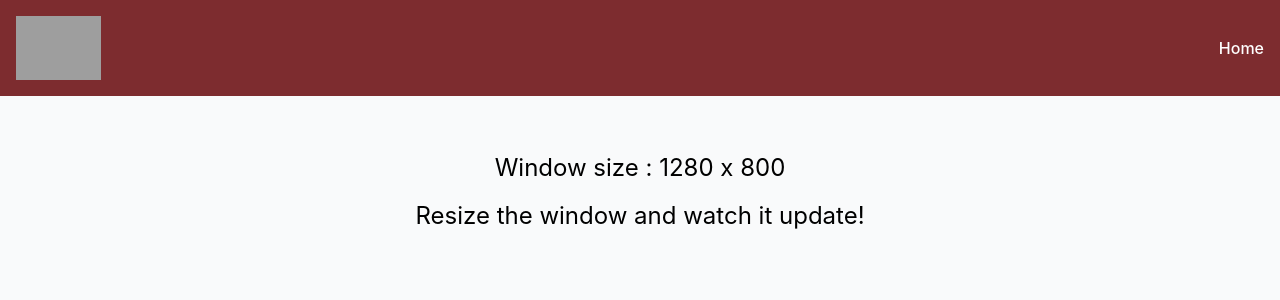
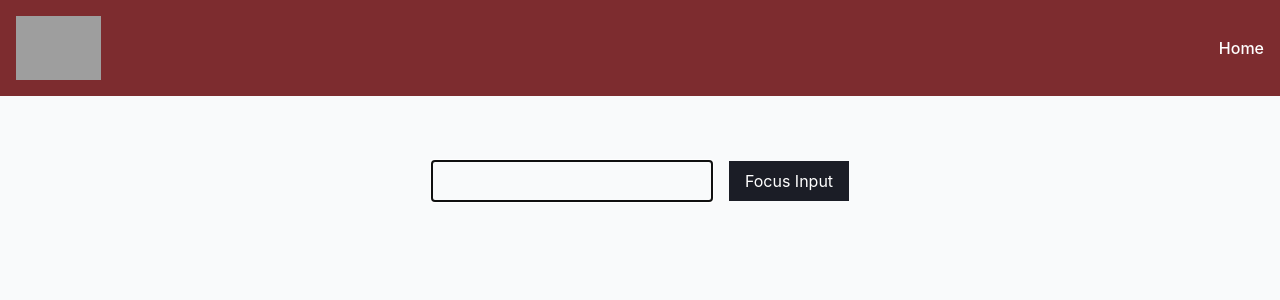
Before and after one commit to dimigeo6595/cf9-react, a React (Vite) app: page / in a window 1280 px wide. Shown: the top 300 px of the page. Built offline with nearby package versions, Linux system fonts and the light colour scheme; grey boxes are pictures that could not be loaded.

Commit message:
feat: add FocusInput component

```diff
--- a/src/App.tsx
+++ b/src/App.tsx
@@ -9,7 +9,8 @@
 // import NameChangerWithTitle from "./components/LessonFive/NameChangerWithTitle.tsx";
 // import AutoRedirect from "./components/LessonSix/AutoRedirect.tsx";
 import Layout from "./components/Layout.tsx";
-import WindowSize from "./components/LessonSix/WindowSize.tsx";
+// import WindowSize from "./components/LessonSix/WindowSize.tsx";
+import FocusInput from "./components/LessonSix/FocusInput.tsx";
 // import AutoRedirectAdvanced from "./components/LessonSix/AutoRedirectAdvanced.tsx";
 // import Counter from "./components/LessonFour/Counter.tsx";
 // import ClassCounter from "./components/LessonFour/ClassCounter.tsx";
@@ -98,7 +99,8 @@ function App() {
             <Layout addClasses="bg-gray-50">
                 {/*<AutoRedirect/>*/}
                 {/*<AutoRedirectAdvanced/>*/}
-                <WindowSize/>
+                {/*<WindowSize/>*/}
+                <FocusInput/>
             </Layout>
         </>
     )
--- /dev/null
+++ b/src/components/LessonSix/FocusInput.tsx
@@ -0,0 +1,30 @@
+import {useEffect, useRef} from "react";
+
+const FocusInput = () =>{
+    const inputRef = useRef<HTMLInputElement>(null);
+
+    const handleCLick = () => {
+        inputRef.current?.focus();
+    }
+
+    useEffect(() => {
+        inputRef.current?.focus();
+    })
+
+    return (
+        <>
+            <div className="text-center space-x-4 my-4">
+                <input
+                    ref={inputRef}
+                    type="text"
+                    className="border focus:border-orange-500 px-4 py-2 "
+                />
+                <button className="bg-cf-dark-gray  text-white px-4 py-2"
+                onClick={() => handleCLick()}>
+                    Focus Input
+                </button>
+            </div>
+        </>
+    )
+}
+export default FocusInput;
```
